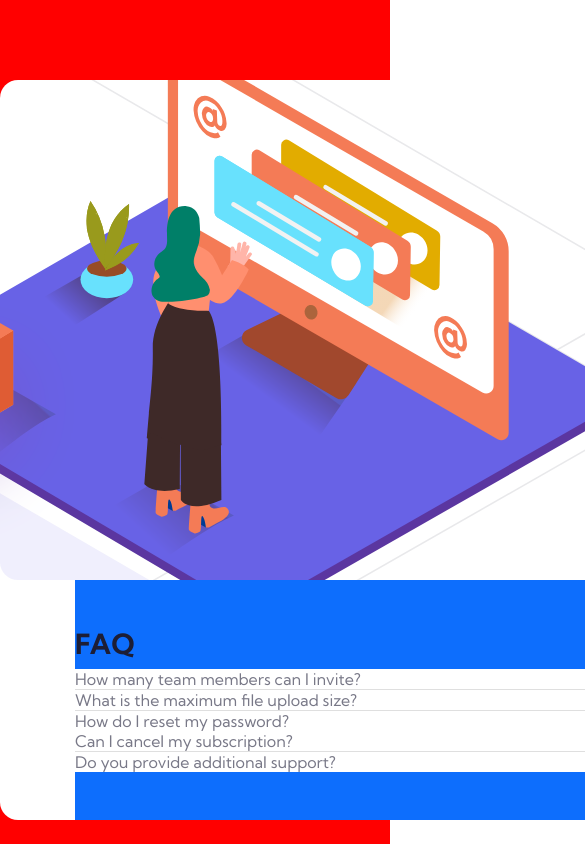
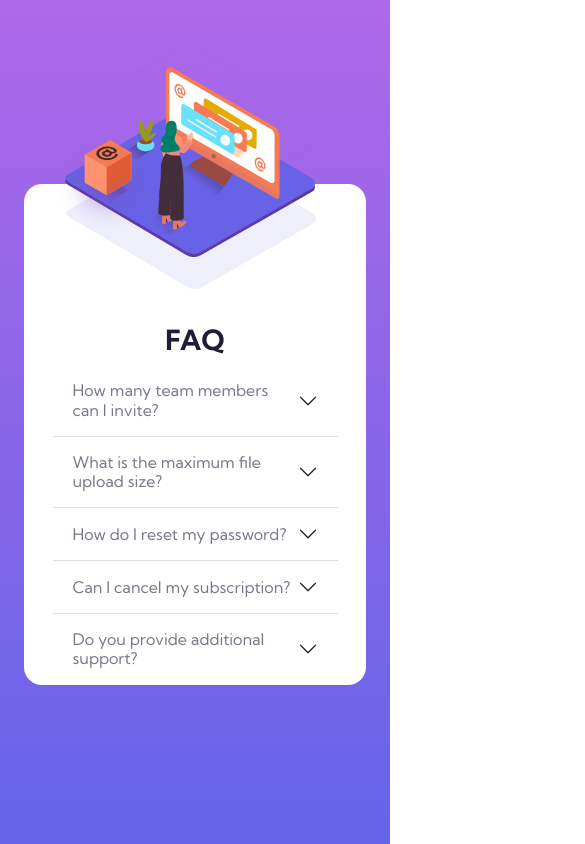
Before and after one commit to wminaung/FAQ-Accordion-Card, a plain HTML site: page index.html in a window 390 px wide. Shown: the top 844 px of the page, 585 px wide, since content can reach past the window. Drawn offline with nearby package versions, Linux system fonts and the light colour scheme; no server answers.

Commit message:
i thik it's finished

```diff
--- a/index.html
+++ b/index.html
@@ -31,8 +31,9 @@
   </head>
   <body>
     <main>
-      <div class="container" id="card">
-        <div class="row fwr">
+      <div class="container">
+        <div class="row">
+          <div class="col col-sm-10 mx-sm-auto m-4" id="card">
             <div class="leftMain col-10 col-sm-6">
               <img
                 src="/images/illustration-box-desktop.svg"
@@ -52,10 +53,9 @@
                 />
               </div>
             </div>
-
-          <div class="rightMain col-10 col-sm-6 mx-auto">
+            <div class="rightMain col-10 col-sm-6 h-100">
               <div
-              class="accordion accordion-flush d-flex flex-column justify-content-around py-5 me-5 h-100 bg-primary"
+                class="accordion accordion-flush d-flex flex-column justify-content-evenly w-100 h-100 align-items-start"
                 id="accordionFlushExample"
               >
                 <div class="header"><h1>FAQ</h1></div>
@@ -109,7 +109,7 @@
                     </div>
                   </div>
                 </div>
-              <div class="accordion-item border-0">
+                <div class="accordion-item">
                   <h2 class="accordion-header" id="flush-headingThree">
                     <button
                       class="accordion-button collapsed"
@@ -189,6 +189,7 @@
             </div>
           </div>
         </div>
+      </div>
     </main>
 
     <script src="script.js"></script>
--- a/script.js
+++ b/script.js
@@ -1,16 +1 @@
-/* Fetch API */
-const url = "https://fakestoreapi.com/products";
-let products;
-fetch(url)
-  .then((response) => {
-    const responseData = response.json();
-
-    return responseData;
-  })
-  .then((productsDataFromServer) => {
-    products = productsDataFromServer;
-    console.log(products);
-  })
-  .catch((err) => {
-    console.log("ERR", err);
-  });
+alert("Welcome");
--- a/styles.css
+++ b/styles.css
@@ -20,14 +20,17 @@ main {
   padding-top: 80px;
   position: relative;
   height: 100vh;
-  background-color: red;
 }
 
 #card {
+  padding: 0;
   border-radius: 18px;
-  width: 900px;
   height: auto;
   background-color: white;
+  display: flex;
+  justify-content: center;
+  align-items: center;
+  position: relative;
 }
 
 /*for left side*/
@@ -72,14 +75,14 @@ h1 {
   font-weight: 700;
 }
 .rightMain {
-  text-align: left;
-  margin: 0;
-  padding: 0;
 }
+
+.accordion-item {
+  width: 100%;
+}
+
 .accordion-button {
   text-align: left;
-  margin: 0;
-  padding: 0;
   opacity: 1;
   color: var(--Dark-grayish-blue);
   font-weight: 400;
@@ -114,3 +117,103 @@ h1 {
   --Dark-grayish-blue: hsl(240, 6%, 50%);
   --Light-grayish-blue: hsl(240, 5%, 91%);
 }
+
+@media (max-width: 590px) {
+  body {
+    height: 1000px;
+  }
+  main {
+    margin-top: 80px;
+    height: auto;
+  }
+  #card {
+    position: relative;
+    height: auto;
+  }
+  .leftMain {
+    position: absolute;
+    top: 0;
+    right: 0;
+    width: 100%;
+    height: 0px;
+    background-color: red;
+    z-index: 1;
+  }
+  .imgWoman {
+    top: -22px;
+    width: 250px;
+    left: 66px;
+  }
+  .imgBg {
+    top: -140px;
+    width: 250px;
+    left: 42px;
+    z-index: 1212123;
+  }
+  .imgBox {
+    width: 100px;
+    top: -45px;
+    left: 34px;
+    z-index: 11112;
+  }
+  .rightMain {
+    padding-top: 140px;
+  }
+  .header {
+    width: 100%;
+    text-align: center;
+  }
+  .imgHolder {
+    overflow: visible;
+  }
+}
+/*
+@media (max-width: 375px) {
+  body {
+    height: 1000px;
+  }
+  main {
+    margin-top: 80px;
+    height: auto;
+  }
+  #card {
+    position: relative;
+    height: auto;
+  }
+  .leftMain {
+    position: absolute;
+    top: 0;
+    right: 0;
+    width: 100%;
+    height: 0px;
+    background-color: red;
+    z-index: 1;
+  }
+  .imgWoman {
+    top: -22px;
+    width: 250px;
+    left: 66px;
+  }
+  .imgBg {
+    top: -140px;
+    width: 250px;
+    left: 42px;
+    z-index: 1212123;
+  }
+  .imgBox {
+    width: 100px;
+    top: -45px;
+    left: 34px;
+    z-index: 11112;
+  }
+  .rightMain {
+    padding-top: 140px;
+  }
+  .header {
+    width: 100%;
+    text-align: center;
+  }
+  .imgHolder {
+    overflow: visible;
+  }
+} */
```
Also changed, not shown: test.txt (deleted), 1 other file. Lines whose indentation alone changed are shown as unchanged.
